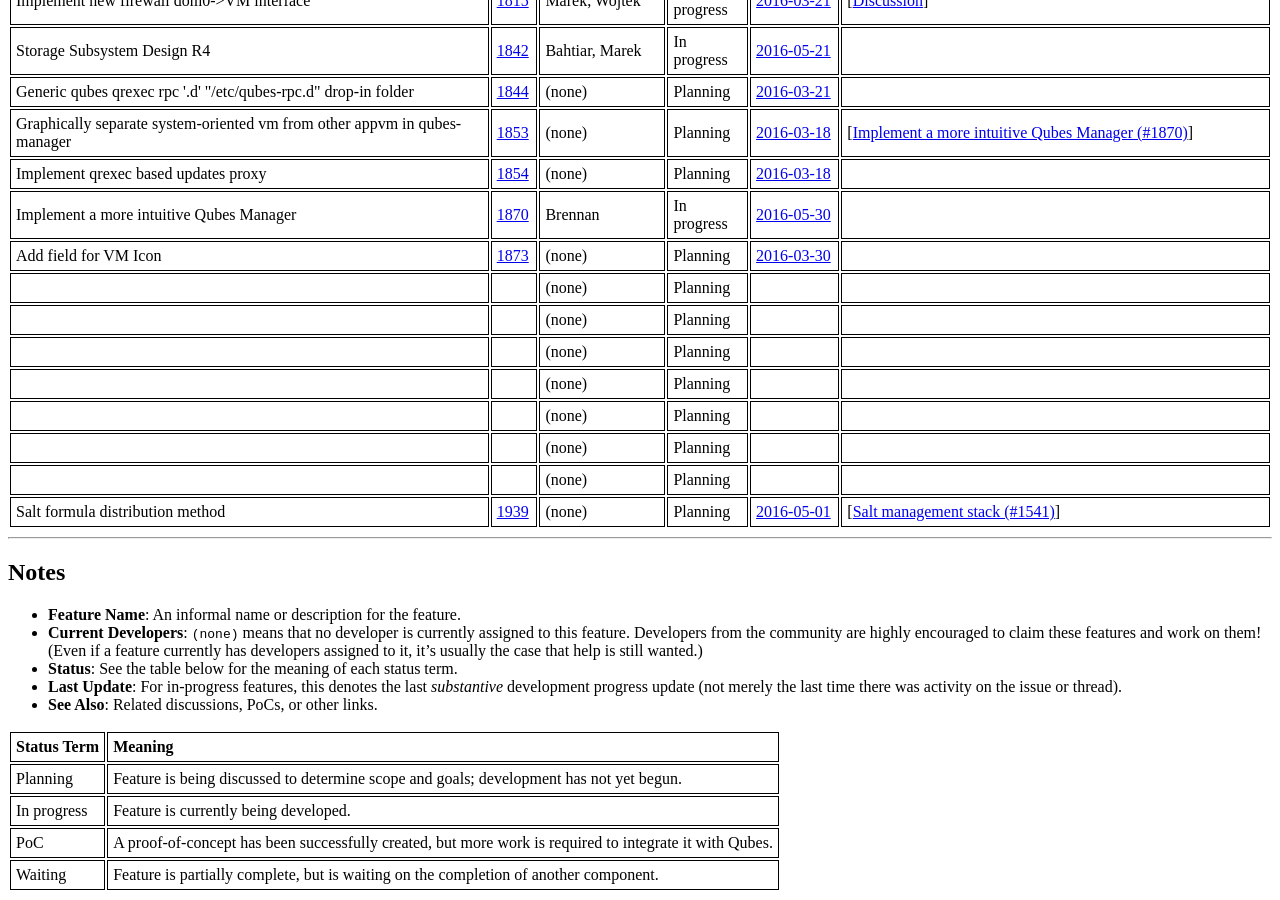
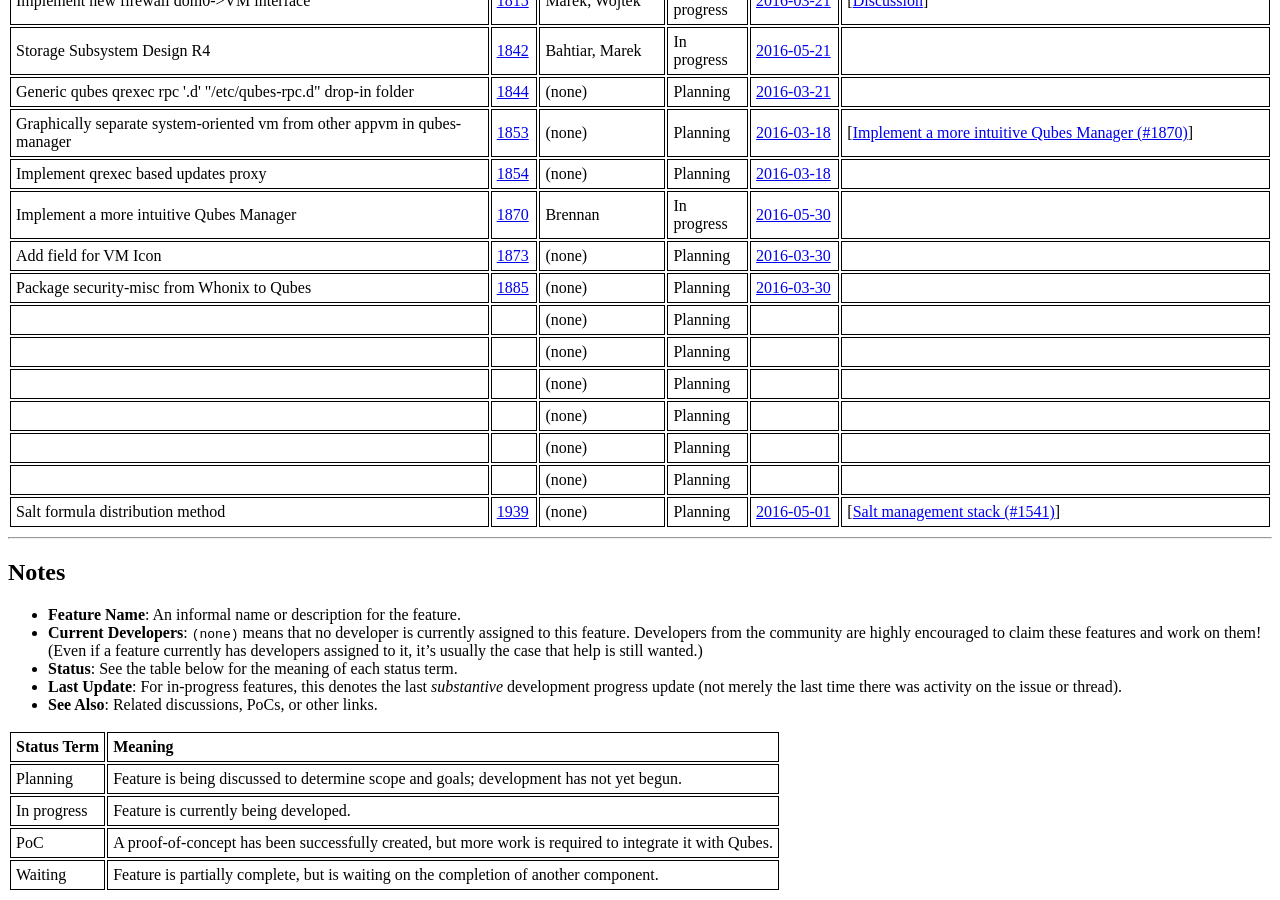
Before and after one commit to QubesOS/qubes-issues, a Jekyll site: the page built from index.md, in a window 1280 px wide and 900 px high, scrolled down 2727 px. Built offline with Jekyll 4.4.1, drawn with Linux system fonts in a browser that asks for light colours.

Commit message:
Track #1885

```diff
--- a/_data/features.yml
+++ b/_data/features.yml
@@ -1187,15 +1187,15 @@
   - desc   :
     url    :
 
-- name   :
-  issue  :
+- name   : Package security-misc from Whonix to Qubes
+  issue  : 1885
   devs   :
   status :
-    term   :
+    term   : Planning
     url    :
   updated:
-    date   :
-    url    :
+    date   : 2016-03-30
+    url    : https://github.com/QubesOS/qubes-issues/issues/1885#issuecomment-203636629
   info   :
   - desc   :
     url    :
```
